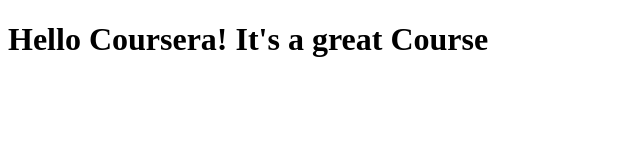
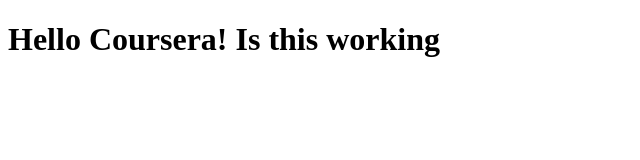
Before and after one commit to Brightstar16/coursera-test, a plain HTML site: page site/index.html in a window 1280 px wide. Shown: the whole page, without its empty margins (0-640 px from the left). Drawn offline with Linux system fonts and the light colour scheme.

Commit message:
My first page.

```diff
--- a/site/index.html
+++ b/site/index.html
@@ -4,5 +4,5 @@
 	<title>Hello Coursera!</title>
 </head>
 <body>
-<h1>Hello Coursera! It's a great Course</h1>
+<h1>Hello Coursera! Is this working</h1>
 </html>
```
